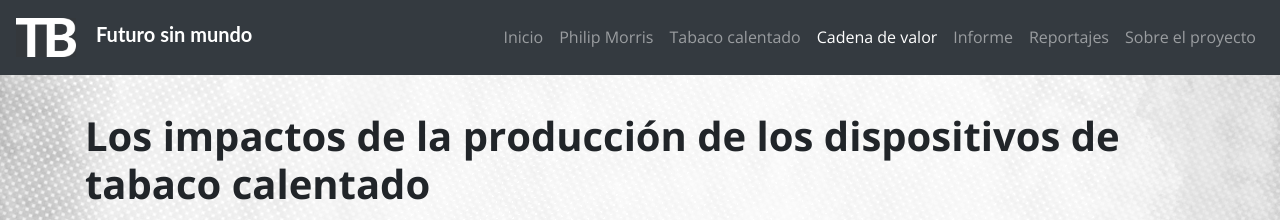
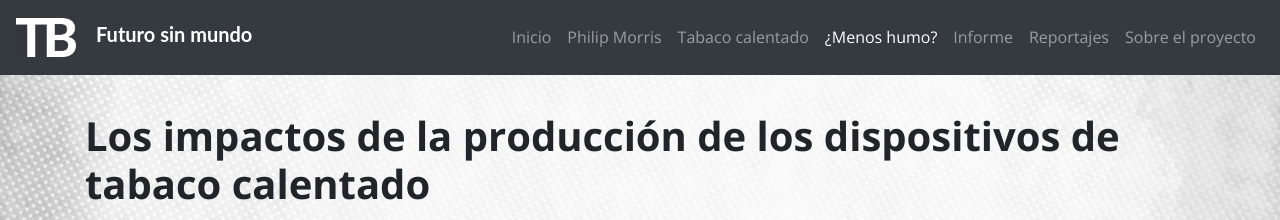
Before and after one commit to ProjectPODER/futurosinmundo, a Jekyll site: the page built from 4-cadenadevalor.md, in a window 1280 px wide. Shown: the top 220 px of the page. Built offline with Jekyll 4.4.1, drawn with Linux system fonts in a browser that asks for light colours.

Commit message:
Update 4-cadenadevalor.md

```diff
--- a/4-cadenadevalor.md
+++ b/4-cadenadevalor.md
@@ -1,6 +1,6 @@
 ---
 layout: page
-title: Cadena de valor
+title: ¿Menos humo?
 permalink: /menos-humo/
 ---
 
```
